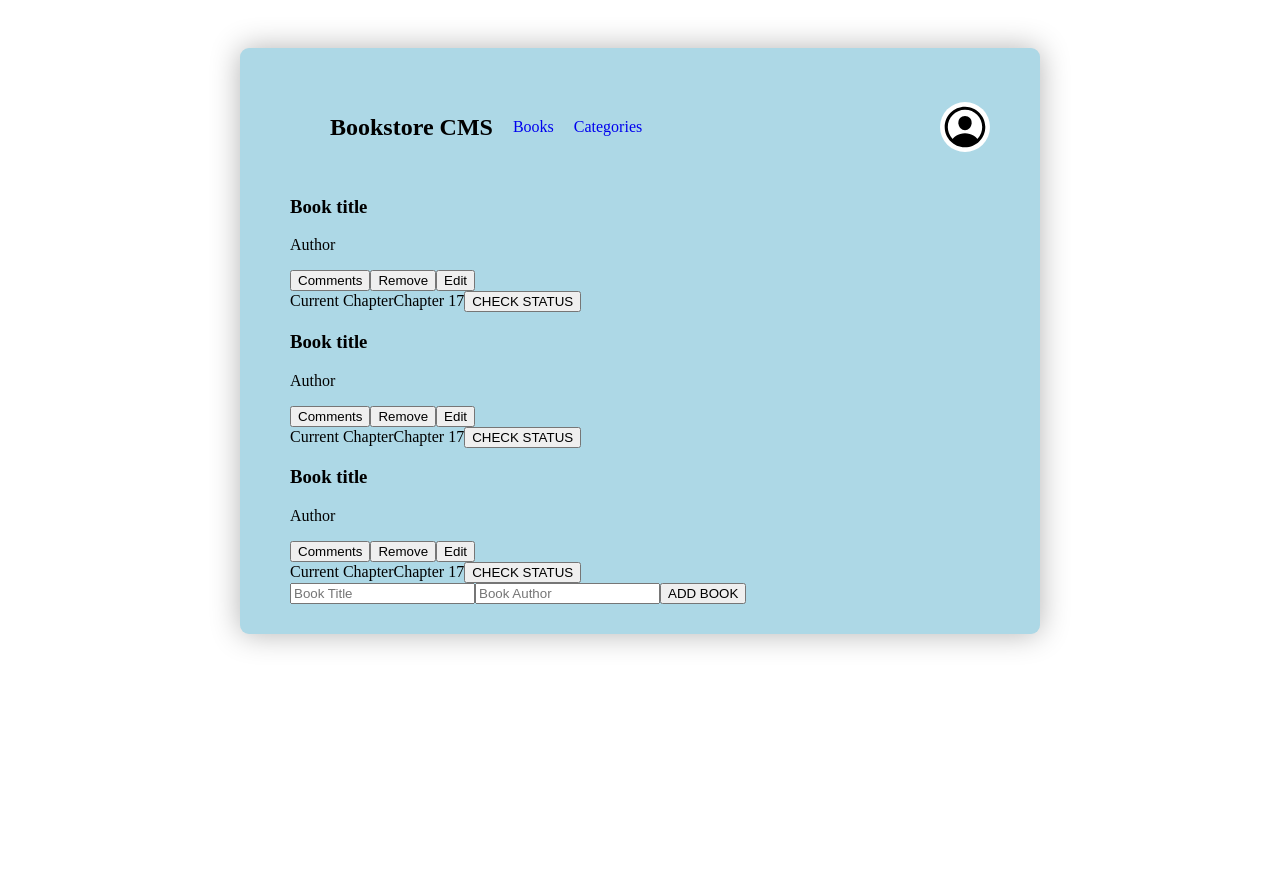
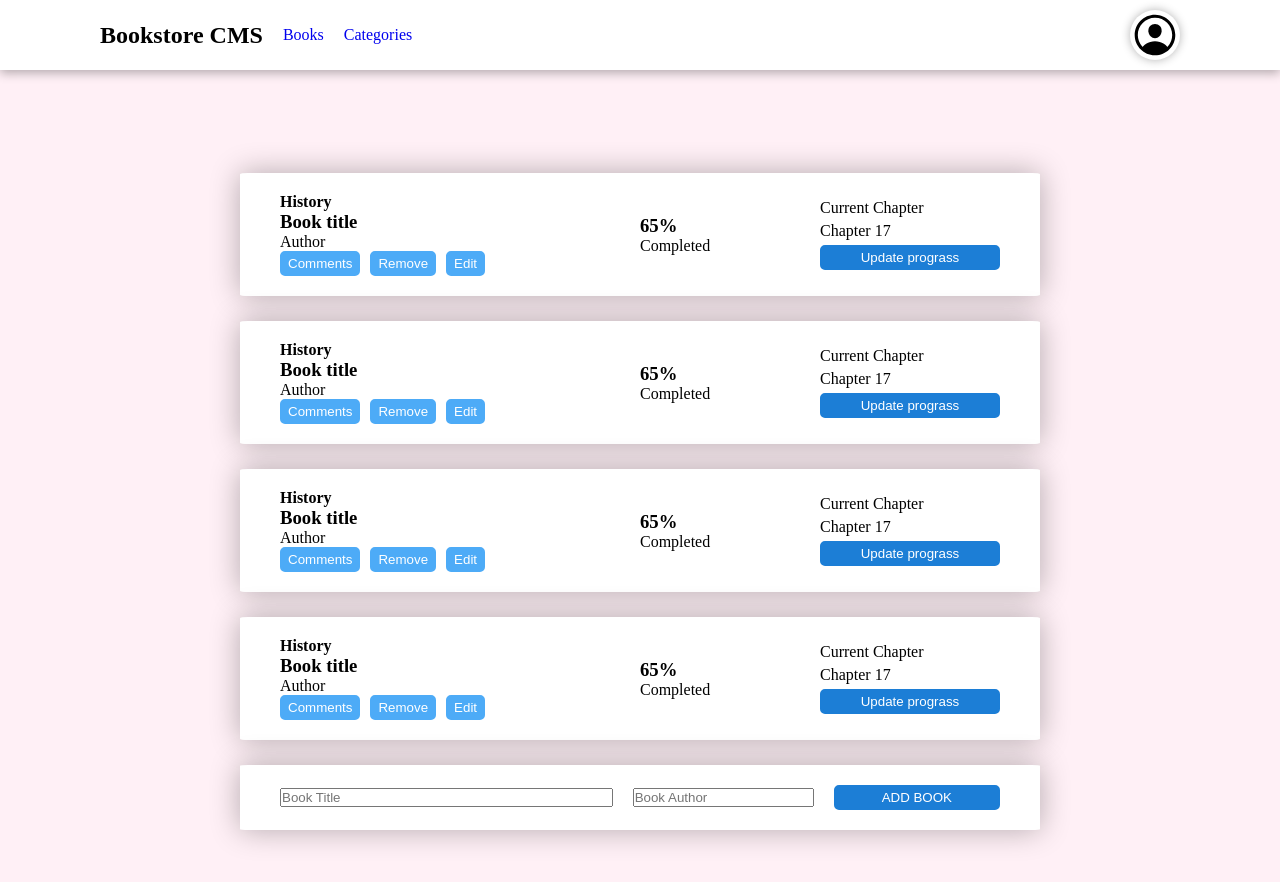
Before and after one commit to Alibaba2023/book-store, a React (Create React App) app: page / in a window 1280 px wide. Shown: the top 882 px of the page. Before the commit the page ends 800 px from the top, so only its background shows below. Built offline with nearby package versions, Linux system fonts and the light colour scheme.

Commit message:
Styles added

```diff
--- a/src/App.css
+++ b/src/App.css
@@ -2,15 +2,8 @@
   box-sizing: border-box;
   list-style: none;
   text-decoration: none;
-}
-
-.App {
-  padding: 30px 50px;
-  max-width: 800px;
-  margin: 3rem auto;
-  background: lightblue;
-  border-radius: 9px;
-  box-shadow: 0 0 30px rgba(0, 0, 0, 0.3);
+  padding: 0;
+  margin: 0;
 }
 
 .logo {
@@ -18,12 +11,22 @@
   height: 50px;
   background-color: white;
   border-radius: 50%;
+  box-shadow: 0 0 10px rgba(0, 0, 0, 0.3);
+}
+
+body {
+  background-color: #fff0f6;
+  min-width: 700px;
 }
 
 .header {
+  padding: 10px 100px;
+  margin: 0 auto;
   display: flex;
   justify-content: space-between;
   align-items: center;
+  background-color: white;
+  box-shadow: 0 3px 10px rgba(0, 0, 0, 0.3);
 }
 
 .page-lists {
@@ -32,3 +35,61 @@
   align-items: center;
   gap: 20px;
 }
+
+.book-container {
+  padding: 30px 50px;
+  max-width: 900px;
+  margin: 3rem auto;
+  border-radius: 9px;
+}
+
+.book-item-container {
+  display: grid;
+  align-items: center;
+  grid-template-columns: 2fr 1fr 1fr;
+  box-shadow: 0 0 30px rgba(0, 0, 0, 0.3);
+  margin: 25px 0;
+  padding: 20px 40px;
+  background-color: white;
+  border-radius: 1%;
+}
+
+.container-buttons {
+  display: flex;
+  gap: 10px;
+}
+
+.a-book-buttons {
+  padding: 2px 5px;
+  color: white;
+  background-color: #4dabf7;
+  border: solid #4dabf7 3px;
+  border-radius: 5px;
+}
+
+.book-buttons {
+  padding: 2px 5px;
+  color: white;
+  background-color: #1c7ed6;
+  border: solid #1c7ed6 3px;
+  border-radius: 5px;
+}
+
+.current-chapter-container {
+  display: flex;
+  flex-direction: column;
+  gap: 5px;
+}
+
+form {
+  display: grid;
+  align-items: center;
+  max-width: 1000px;
+  grid-template-columns: 2fr 1fr 1fr;
+  column-gap: 20px;
+  box-shadow: 0 0 30px rgba(0, 0, 0, 0.3);
+  margin: 25px 0;
+  padding: 20px 40px;
+  background-color: white;
+  border-radius: 1%;
+}
--- a/src/Components/bookList.jsx
+++ b/src/Components/bookList.jsx
@@ -6,24 +6,33 @@ const data = [
     id: 1,
     title: 'Book title',
     author: 'Author',
+    catagories: 'History',
   },
   {
     id: 2,
     title: 'Book title',
     author: 'Author',
+    catagories: 'History',
   },
   {
     id: 3,
     title: 'Book title',
     author: 'Author',
+    catagories: 'History',
+  },
+  {
+    id: 4,
+    title: 'Book title',
+    author: 'Author',
+    catagories: 'History',
   },
 ];
 
 function BookList() {
   return (
-    <div>
+    <div className="book-container">
       {data.map((book) => (
-        <Book key={book.id} title={book.title} author={book.author} />
+        <Book key={book.id} title={book.title} author={book.author} catagories={book.catagories} />
       ))}
       <Form />
     </div>
--- a/src/Components/books.jsx
+++ b/src/Components/books.jsx
@@ -1,22 +1,26 @@
 import PropTypes from 'prop-types';
 
-function Book({ title, author }) {
+function Book({ catagories, title, author }) {
   return (
-    <div>
+    <div className="book-item-container">
       <div>
+        <h4>{catagories}</h4>
         <h3>{title}</h3>
         <p>{author}</p>
-        <div>
-          <button type="button">Comments</button>
-          <button type="button">Remove</button>
-          <button type="button">Edit</button>
+        <div className="container-buttons">
+          <button type="button" className="a-book-buttons">Comments</button>
+          <button type="button" className="a-book-buttons">Remove</button>
+          <button type="button" className="a-book-buttons">Edit</button>
         </div>
       </div>
-
       <div>
-        <span>Current Chapter</span>
-        <span>Chapter 17</span>
-        <button type="button">CHECK STATUS</button>
+        <h3>65%</h3>
+        <p>Completed</p>
+      </div>
+      <div className="current-chapter-container">
+        <p>Current Chapter</p>
+        <p>Chapter 17</p>
+        <button type="button" className="book-buttons">Update prograss</button>
       </div>
     </div>
   );
@@ -25,6 +29,7 @@ function Book({ title, author }) {
 Book.propTypes = {
   title: PropTypes.string.isRequired,
   author: PropTypes.string.isRequired,
+  catagories: PropTypes.string.isRequired,
 };
 
 export default Book;
--- a/src/Components/form.jsx
+++ b/src/Components/form.jsx
@@ -3,7 +3,7 @@ function Form() {
     <form>
       <input type="text" placeholder="Book Title" required />
       <input type="text" placeholder="Book Author" required />
-      <button type="submit">ADD BOOK</button>
+      <button type="submit" className="book-buttons">ADD BOOK</button>
     </form>
   );
 }
```
